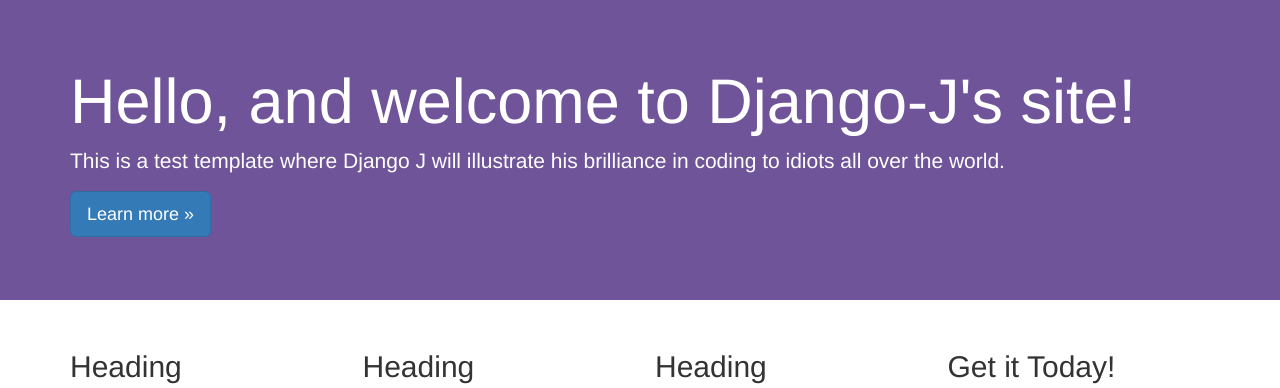
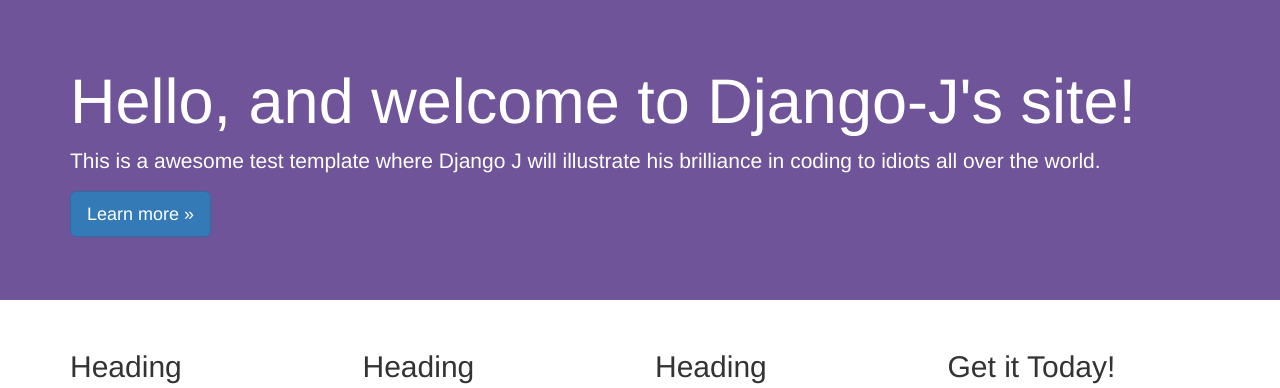
Before and after one commit to jlindbo/djangoj, a Django app: template static/templates/signup.html in a window 1280 px wide. Shown: the part 51-439 px from the top of the page. Run offline with Django 3.2, Linux system fonts and the light colour scheme; the template is opened without the code that fills it, so the values that code supplies are empty; parts of the project's set-up code (start-up, migrations or seed data) failed here and were passed over; some libraries are stand-ins or nearby versions.

Commit message:
Django J style

```diff
--- a/static/templates/signup.html
+++ b/static/templates/signup.html
@@ -5,7 +5,7 @@
     <div class="jumbotron">
       <div class="container">
         <h1 style="color:white;">Hello, and welcome to Django-J's site!</h1>
-        <p style="color:white;">This is a test template where Django J will illustrate his brilliance in coding to idiots all over the world.</p>
+        <p style="color:white;">This is a awesome test template where Django J will illustrate his brilliance in coding to idiots all over the world.</p>
         <p><a class="btn btn-primary btn-lg" href="#" role="button">Learn more &raquo;</a></p>
       </div>
     </div>
```
